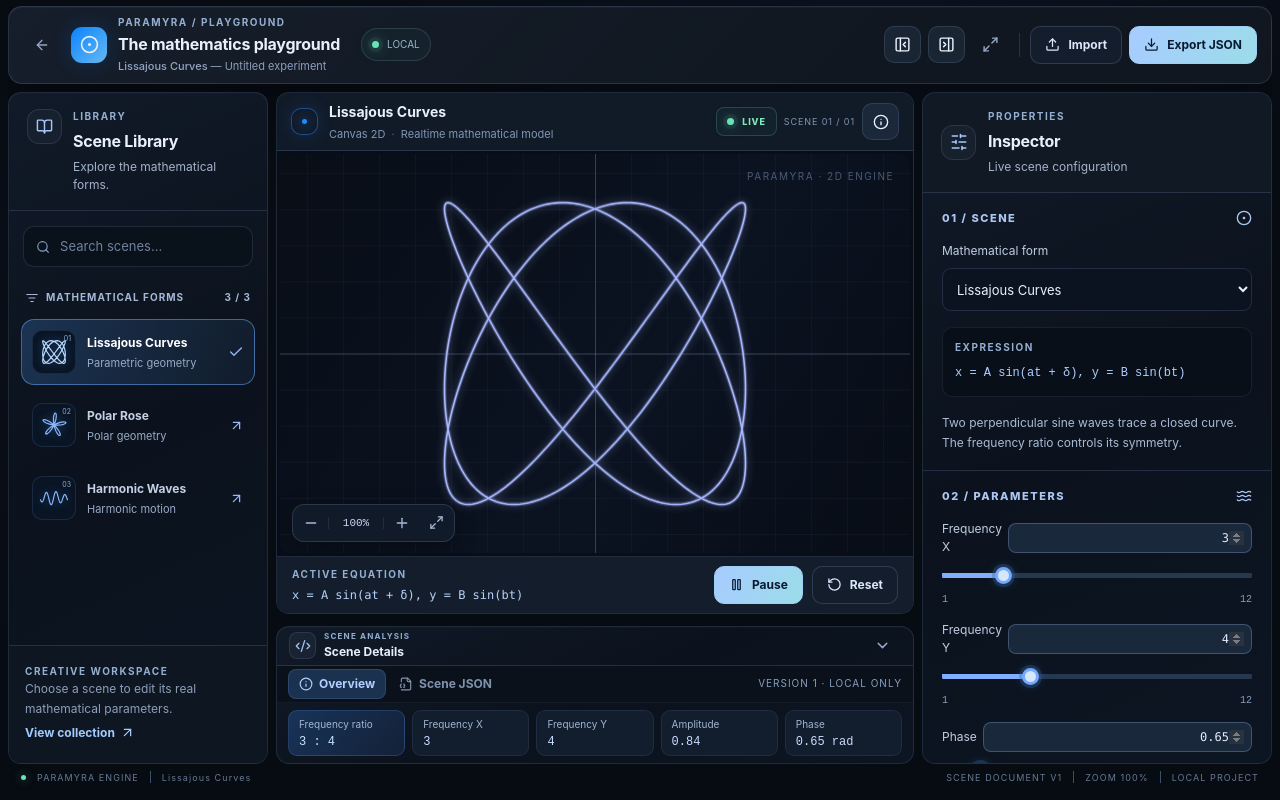
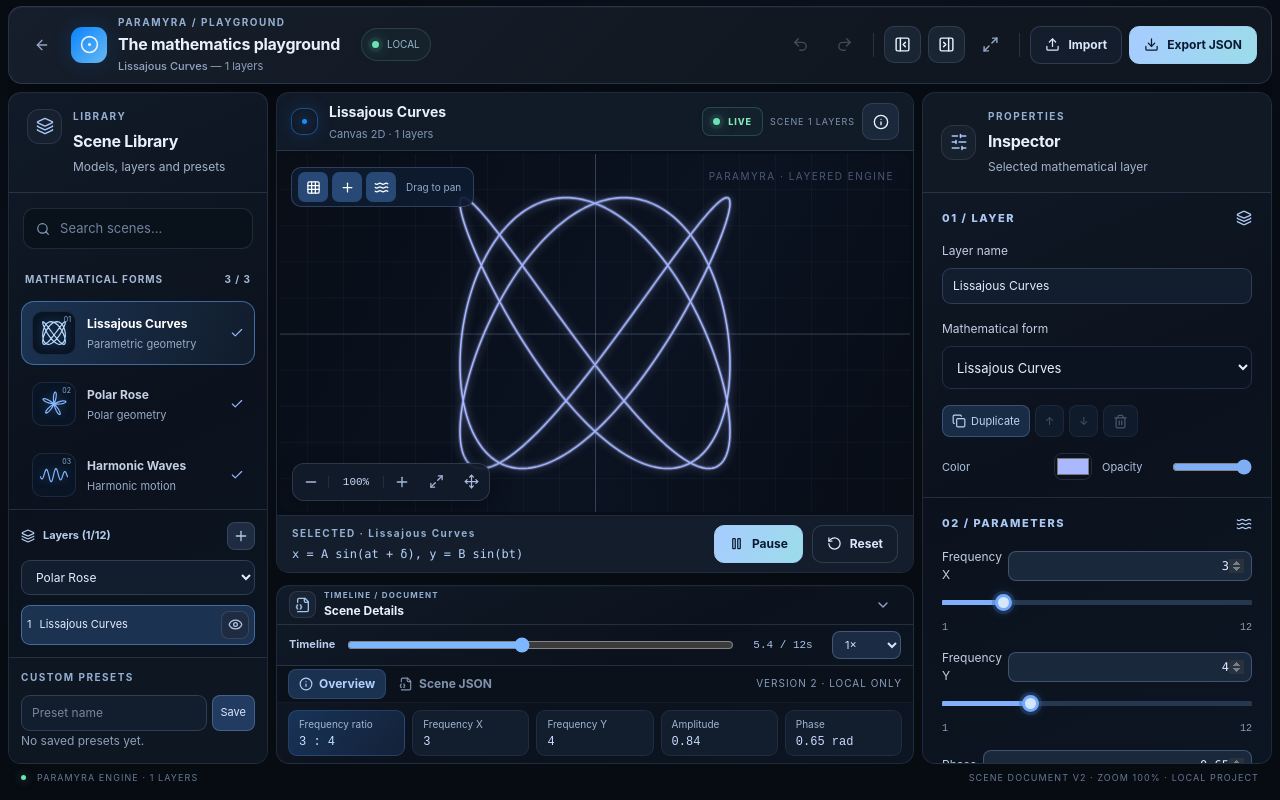
Before and after one commit to GendByteMaster/Paramyra, a Next.js app: page /playground in a window 1280 px wide. Built offline with nearby package versions, Linux system fonts and the light colour scheme.

Commit message:
feat(studio): activate document v2 editor and add accessible layered workspace controls

```diff
--- a/src/app/layout.tsx
+++ b/src/app/layout.tsx
@@ -6,6 +6,7 @@ import "./studio-workspace.css";
 import "./studio-shell.css";
 import "./studio-density.css";
 import "./studio-fullscreen.css";
+import "./studio-v07.css";
 
 export const metadata: Metadata = {
   title: { default: "Paramyra — Mathematics Comes Alive", template: "%s | Paramyra" },
--- a/src/app/playground/page.tsx
+++ b/src/app/playground/page.tsx
@@ -1,5 +1,5 @@
 import type { Metadata } from "next";
-import { StudioClient } from "@/components/studio-client";
+import { StudioClient } from "@/components/studio-v07";
 
 export const metadata: Metadata = { title: "Playground" };
 export default function PlaygroundPage() {
--- /dev/null
+++ b/src/app/studio-v07.css
@@ -0,0 +1,39 @@
+/* Paramyra Studio v0.7: mathematical layers, timeline and camera tools */
+.pm-layers-panel { border-top:1px solid var(--pm-stroke); padding:12px; display:grid;gap:10px;min-height:0;max-height:36%; }
+.pm-layers-heading { display:flex;align-items:center;justify-content:space-between;gap:8px;font-size:11px;font-weight:700;color:#b6ceef; }
+.pm-layers-heading span {display:flex;gap:8px;align-items:center;}
+.pm-layers-heading button,.pm-layer-row >button:not(.pm-layer-select) { color:#b4c7e5;background:#1e2b40;border:1px solid #96b8ee30;border-radius:8px;display:grid;place-items:center;min-width:28px;min-height:28px; }
+.pm-layers-panel select,.pm-save-preset input,.pm-textfield {background:#121d2e;color:#e5edff;border:1px solid #9bbcea35;border-radius:9px;padding:8px 10px;min-width:0;width:100%;font-size:12px;}
+.pm-layer-list {min-height:0;overflow:auto;display:grid;gap:5px;align-content:start;}
+.pm-layer-row {display:flex;align-items:center;gap:5px;padding:5px;border:1px solid #98b9ed1c;border-radius:9px;}
+.pm-layer-row.selected {background:#1b3250;border-color:#7eb1fa72;}
+.pm-layer-select {flex:1;display:flex;align-items:center;gap:8px;min-width:0;color:#e3edff;text-align:left;font-size:11px;background:transparent;border:0;}
+.pm-layer-select span:last-child {overflow:hidden;white-space:nowrap;text-overflow:ellipsis;}
+.pm-sidebar-bottom {padding:12px;max-height:28%;overflow-y:auto;}
+.pm-save-preset {display:flex;gap:5px;margin-top:10px;}
+.pm-save-preset button,.pm-user-preset button {background:#223b60;color:#d9e8ff;border:1px solid #94bbf04d;border-radius:8px;padding:7px 8px;font-size:11px;}
+.pm-user-preset {display:flex;justify-content:space-between;gap:5px;align-items:center;margin:5px 0;}
+.pm-user-preset button:first-child {flex:1;text-align:left;overflow:hidden;text-overflow:ellipsis;}
+.pm-view-tools {position:absolute;top:16px;left:14px;display:flex;gap:4px;align-items:center;background:#0e1b30ed;border:1px solid #8baee244;padding:4px 6px;border-radius:10px;}
+.pm-view-tools button {background:transparent;border:0;border-radius:7px;color:#c1d7f9;display:grid;place-items:center;min-width:30px;min-height:30px;}
+.pm-view-tools button:hover,.pm-view-tools button[aria-pressed=true] {background:#284975;color:white;}
+.pm-view-tools span {font-size:10px;color:#90abc9;margin:0 6px;white-space:nowrap;}
+.pm-timeline {display:flex;align-items:center;gap:12px;min-height:36px;padding:6px 12px;border-bottom:1px solid var(--pm-stroke);}
+.pm-timeline label {font-size:11px;font-weight:700;color:#b8cceb;}
+.pm-timeline input {flex:1;min-width:40px;accent-color:#7db7ff;}
+.pm-timeline output {font:11px ui-monospace,monospace;color:#a9c2eb;min-width:74px;text-align:center;}
+.pm-timeline select {border:1px solid #adcdf746;background:#1a2b43;color:#d3e5ff;padding:5px 8px;border-radius:8px;font-size:11px;}
+.pm-layer-actions {display:flex;gap:5px;flex-wrap:wrap;}
+.pm-layer-actions button {display:flex;gap:5px;align-items:center;background:#192c45;color:#bed4f4;border:1px solid #91baf444;border-radius:8px;min-height:32px;padding:5px 9px;font-size:11px;}
+.pm-layer-actions button:disabled,.pm-icon-btn:disabled,.pm-layers-heading button:disabled {opacity:.35;cursor:not-allowed;}
+.pm-style-fields,.pm-offset-fields {display:grid;grid-template-columns:1fr 1fr;gap:10px;}
+.pm-style-fields label,.pm-offset-fields label {display:flex;align-items:center;gap:6px;justify-content:space-between;color:#afc2de;font-size:11px;}
+.pm-style-fields input[type=color] {width:38px;height:27px;border:1px solid #759ad333;border-radius:8px;background:transparent;}
+.pm-style-fields input[type=range] {width:80px;accent-color:#7faef5;}
+.pm-offset-fields .pm-numeric-input {width:68px;}
+.pm-inspector-scroll {overscroll-behavior:contain;}
+.pm-inspector-guide {margin-top:auto;}
+.pm-layer-list button:focus-visible,.pm-view-tools button:focus-visible {outline:2px solid #c2ddff;outline-offset:2px;}
+@media(min-width:960px) and (min-height:680px) {.pm-sidebar-bottom {max-height:30%;}.pm-center .pm-details {max-height:245px;}}
+@media(max-width:959px) {.pm-layers-panel {max-height:none;}.pm-sidebar-bottom {max-height:none;}}
+@media(max-width:560px) {.pm-timeline {gap:7px;}.pm-view-tools span{display:none;}.pm-style-fields,.pm-offset-fields{grid-template-columns:1fr;}}
--- a/src/app/studio/page.tsx
+++ b/src/app/studio/page.tsx
@@ -1,5 +1,5 @@
 import type { Metadata } from "next";
-import { StudioClient } from "@/components/studio-client";
+import { StudioClient } from "@/components/studio-v07";
 import type { SceneKind } from "@/core/scenes/schema";
 
 export const metadata: Metadata = { title: "Studio" };
--- a/src/components/studio-v07.tsx
+++ b/src/components/studio-v07.tsx
@@ -107,6 +107,19 @@ function StudioWorkspace({initialKind,mode="studio"}:{initialKind?:SceneKind;mod
   };
   const undo=()=>{setHistory(undoDocument);last.current.key="";};
   const redo=()=>{setHistory(redoDocument);last.current.key="";};
+  useEffect(()=>{
+    const onKey=(event:globalThis.KeyboardEvent)=>{
+      if(!(event.metaKey||event.ctrlKey)||event.key.toLowerCase()!=="z")return;
+      const target=event.target as HTMLElement | null;
+      if(target?.closest("input,textarea,select,[contenteditable=true]"))return;
+      event.preventDefault();
+      if(event.shiftKey){setHistory(redoDocument);}
+      else{setHistory(undoDocument);}
+      last.current.key="";
+    };
+    document.addEventListener("keydown",onKey);
+    return()=>document.removeEventListener("keydown",onKey);
+  },[]);
   const replace=(d:MathDocument)=>{
     commit(()=>d);
     setSelected(d.layers[0].id);setTime(0);setSeekVersion(n=>n+1);
--- a/src/core/rendering/canvas2d.ts
+++ b/src/core/rendering/canvas2d.ts
@@ -62,7 +62,7 @@ export function drawDocument(
   const r = Math.min(width, height) * .45 * view.zoom;
   for (const layer of doc.layers) {
     if (!layer.visible || layer.opacity === 0) continue;
-    drawLayer(ctx, width, r, cx, cy, layer, time, view.style);
+    drawLayer(ctx, width, r, cx, cy, layer, time, view.style, view.zoom);
   }
 }
 
@@ -75,6 +75,7 @@ function drawLayer(
   layer: MathLayer,
   time: number,
   style: CanvasView["style"],
+  zoom: number,
 ): void {
   const n = Math.max(768, Math.min(2200, Math.ceil(radius * 3)));
   ctx.save();
@@ -87,7 +88,7 @@ function drawLayer(
       : layer.kind === "polar-rose"
         ? polarRose(t * Math.PI * 2, layer.params, time)
         : { x: 2*t-1, y: harmonicWave(2*t-1, layer.params, time) };
-    const x = layer.kind === "wave" ? (2*t-1) * width * .46 * radius / (Math.min(width, radius / .45)) : p.x * radius;
+    const x = layer.kind === "wave" ? (2*t-1) * width * .46 * zoom : p.x * radius;
     const y = -p.y * radius;
     if (i === 0) ctx.moveTo(x, y);
     else ctx.lineTo(x, y);
```
Also changed, not shown: 1 other file (tests, documents, lock files or other folders).
